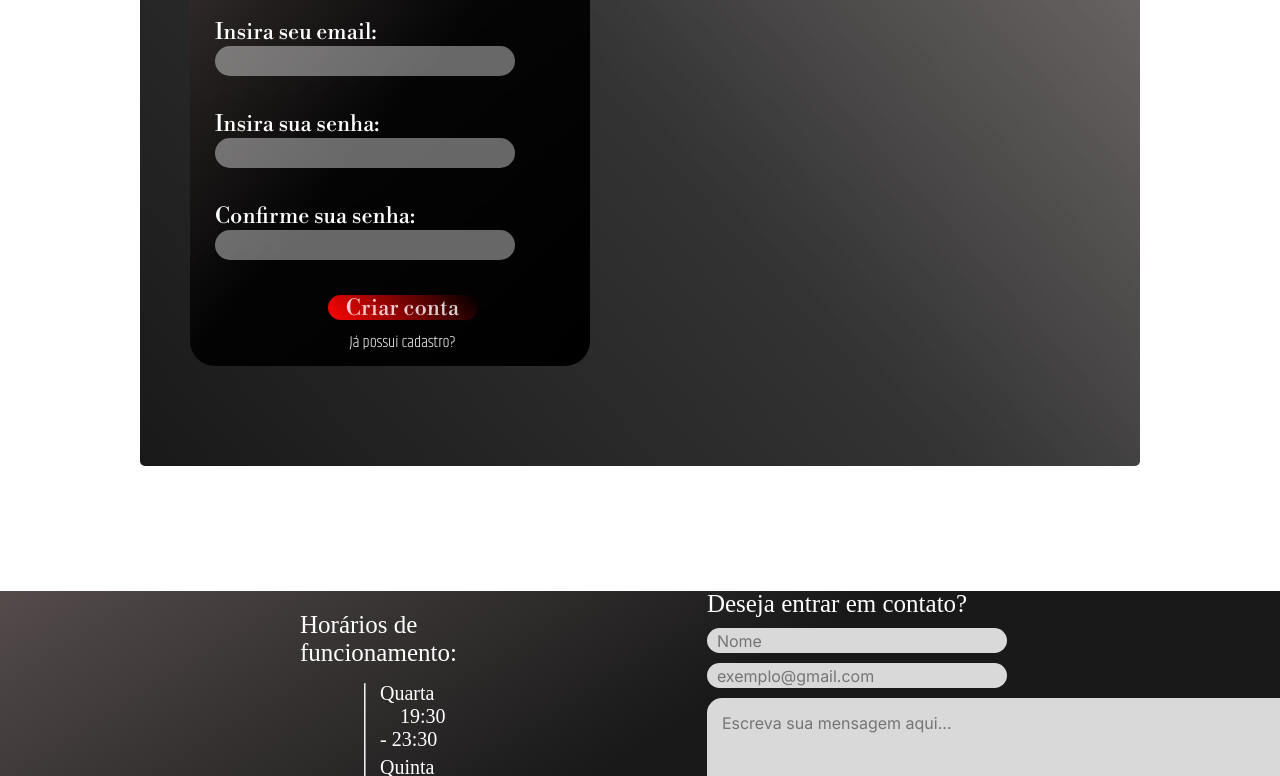
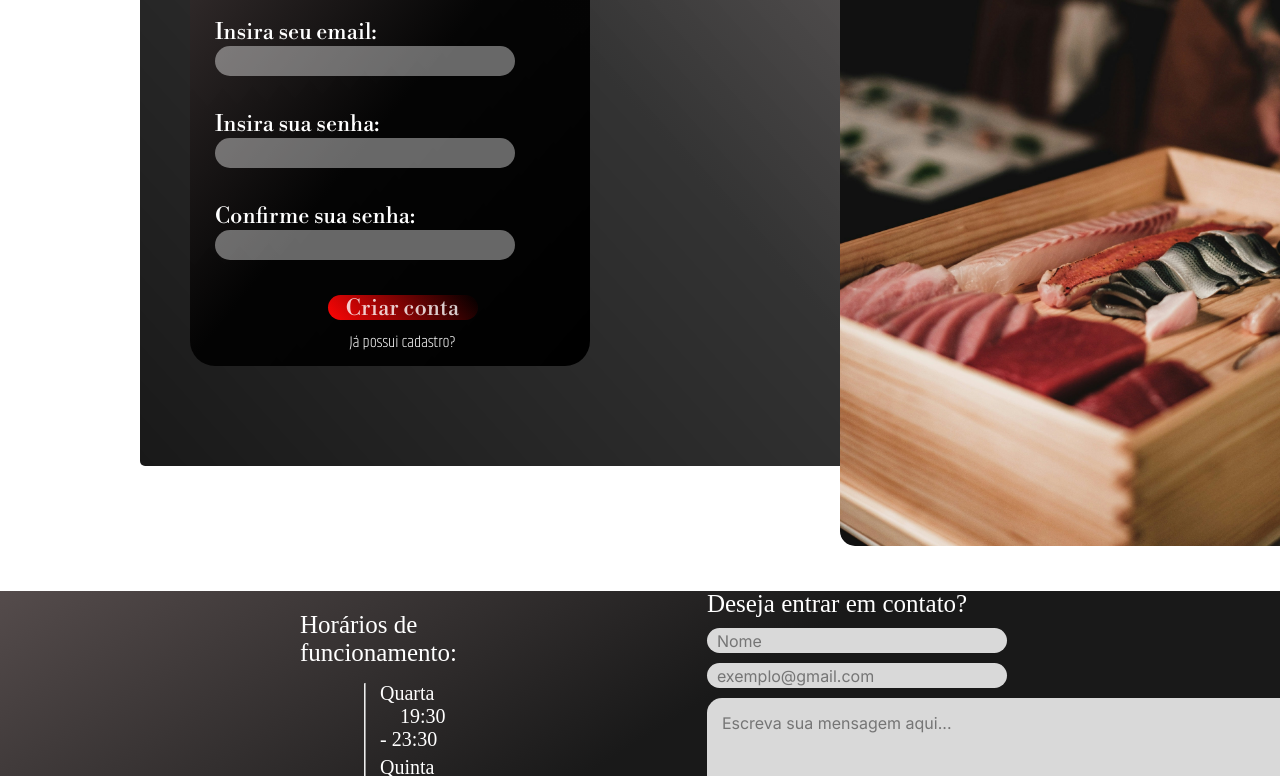
Before and after one commit to J-Feliciano/SushiWaSingup, a plain HTML site: page index.html in a window 1280 px wide. Shown: the part 309-1085 px from the top of the page. Drawn offline with nearby package versions, Linux system fonts and the light colour scheme; a web font is replaced by a local one.

Commit message:
Update singup.css

```diff
--- a/singup.css
+++ b/singup.css
@@ -248,7 +248,7 @@ form div>p{
     width: 500px;
     left: 700px;
     top: 50px;
-    background-image:url(_Entrar direita.png);
+    background-image:url(EntradaDireita.png);
     background-size: cover;
     background-repeat: no-repeat;
     background-clip: border-box;
```
